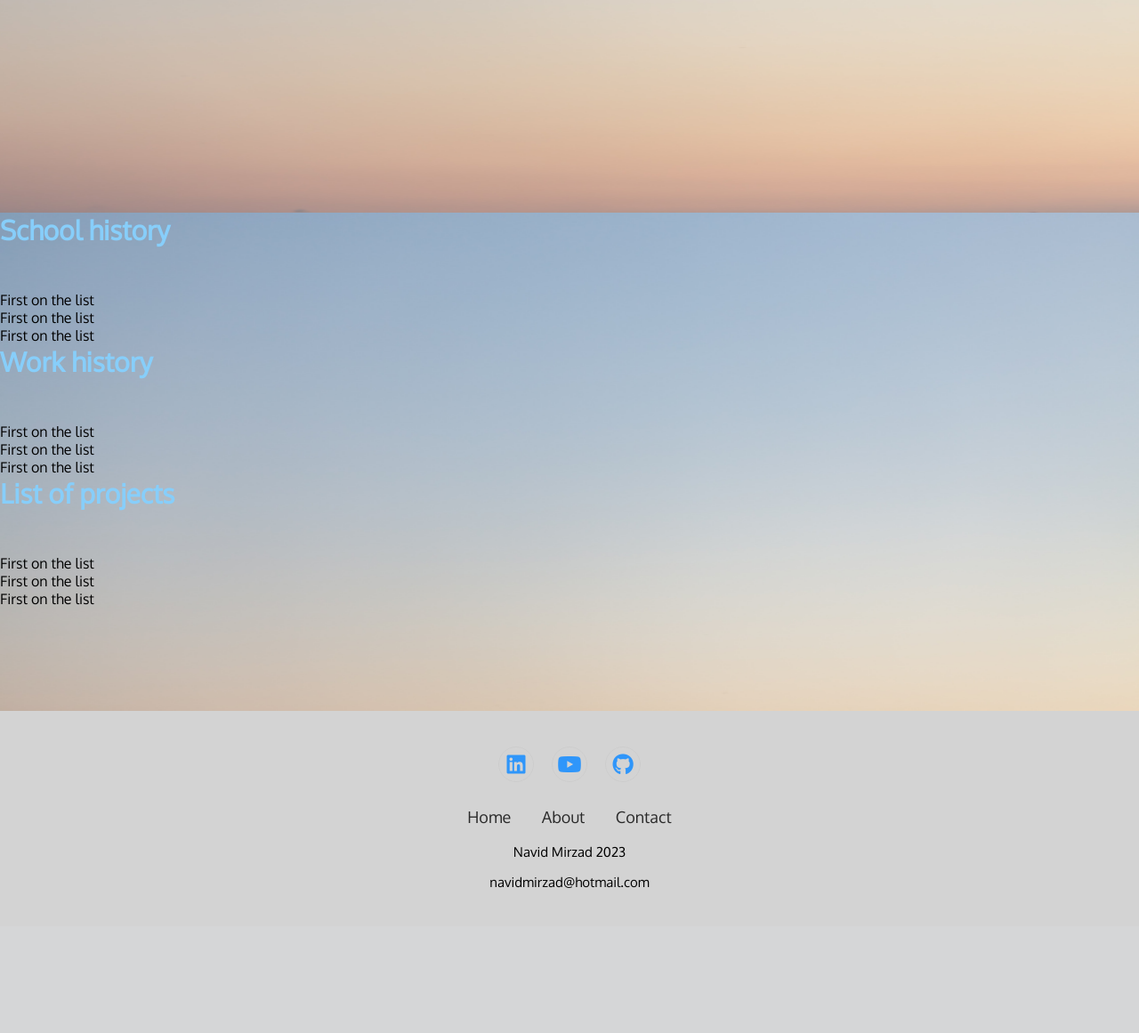
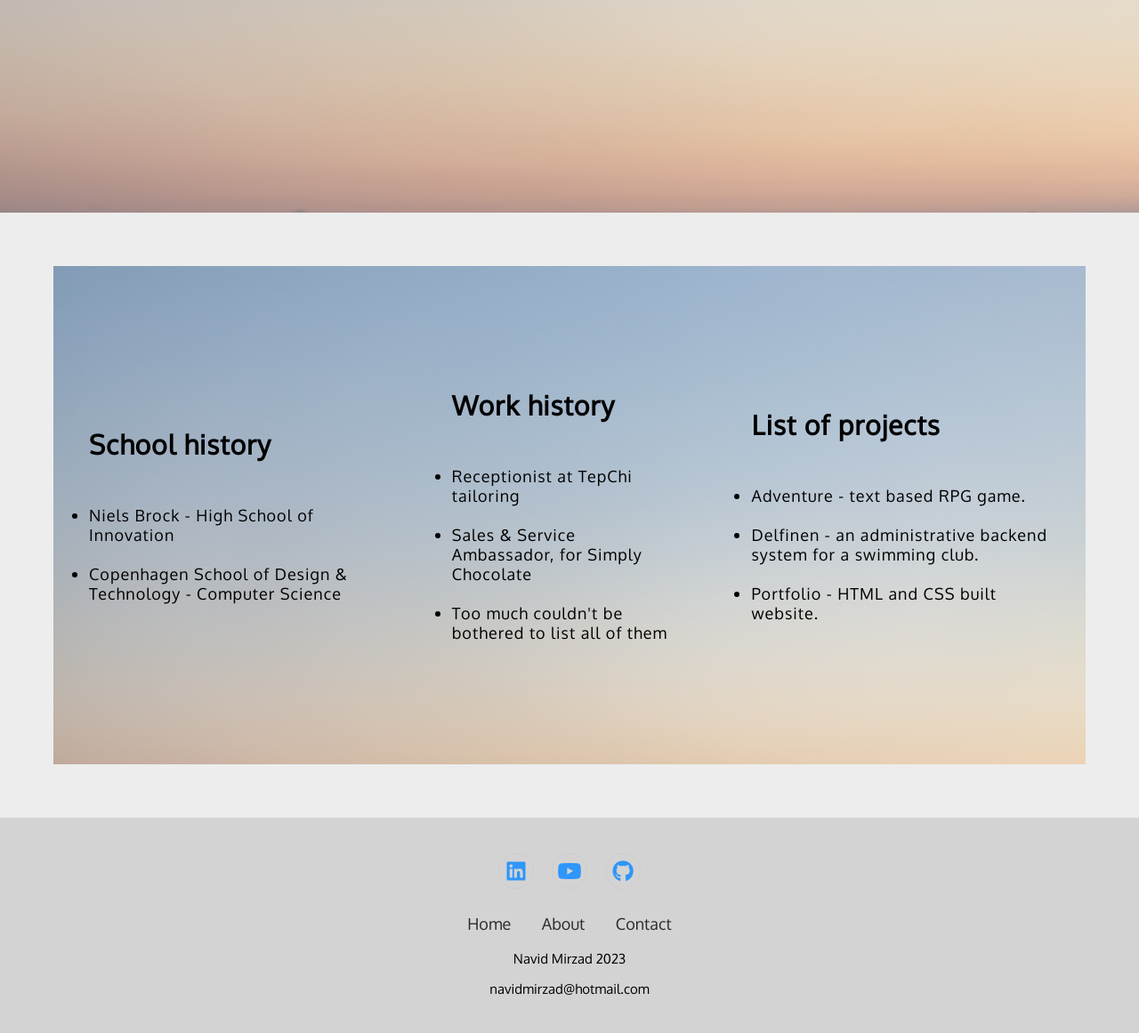
Before and after one commit to navidmirzad/portfolio, a Spring Boot app: page /portfolio.html in a window 1280 px wide. Shown: the part 1511-2672 px from the top of the page at 89% size. Before the commit the page ends 2509 px from the top, so only its background shows below. Run offline with Spring Boot 4, Linux system fonts and the light colour scheme; some libraries are stand-ins or nearby versions.

Commit message:
finished school, work & project history

```diff
--- a/src/main/resources/static/portfolio.css
+++ b/src/main/resources/static/portfolio.css
@@ -133,30 +133,43 @@ h2
 .information
 {
     height: 70vh;
-    width: 100%;
     background-image: url("images/gradient.jpg");
     background-size: cover;
     background-position: center;
+    display: flex;
+    justify-content: center;
+    align-items: center;
+    min-height: 400px;
+    margin: 60px;
 }
 
 .information h2
 {
-    color: lightskyblue;
+    color: black;
 }
 
-.info-school
+.information .info-school
 {
-
+    padding: 30px;
+    margin: 10px;
+    font-size: 18px;
+    letter-spacing: 1px;
 }
 
-.info-work
+.information .info-work
 {
-
+    padding: 30px;
+    margin: 10px;
+    font-size: 18px;
+    letter-spacing: 1px;
 }
 
-.info-projects
+.information .info-projects
 {
-
+    padding: 30px;
+    margin: 10px;
+    font-size: 18px;
+    letter-spacing: 1px;
 }
 
 
--- a/src/main/resources/static/portfolio.html
+++ b/src/main/resources/static/portfolio.html
@@ -52,27 +52,31 @@
     <div class="info-school">
         <h2>School history</h2>
         <ul>
-            <li><span></span>First on the list</li>
-            <li><span></span>First on the list</li>
-            <li><span></span>First on the list</li>
+            <li><span></span>Niels Brock - High School of Innovation</li>
+            <br>
+            <li><span></span>Copenhagen School of Design & Technology - Computer Science</li>
         </ul>
     </div>
 
     <div class="info-work">
         <h2>Work history</h2>
         <ul>
-            <li><span></span>First on the list</li>
-            <li><span></span>First on the list</li>
-            <li><span></span>First on the list</li>
+            <li><span></span>Receptionist at TepChi tailoring</li>
+            <br>
+            <li><span></span>Sales & Service Ambassador, for Simply Chocolate</li>
+            <br>
+            <li><span></span>Too much couldn't be bothered to list all of them</li>
         </ul>
     </div>
 
     <div class="info-projects">
         <h2>List of projects</h2>
         <ul>
-            <li><span></span>First on the list</li>
-            <li><span></span>First on the list</li>
-            <li><span></span>First on the list</li>
+            <li><span></span>Adventure - text based RPG game.</li>
+            <br>
+            <li><span></span>Delfinen - an administrative backend system for a swimming club.</li>
+            <br>
+            <li><span></span>Portfolio - HTML and CSS built website.</li>
         </ul>
     </div>
 
```
